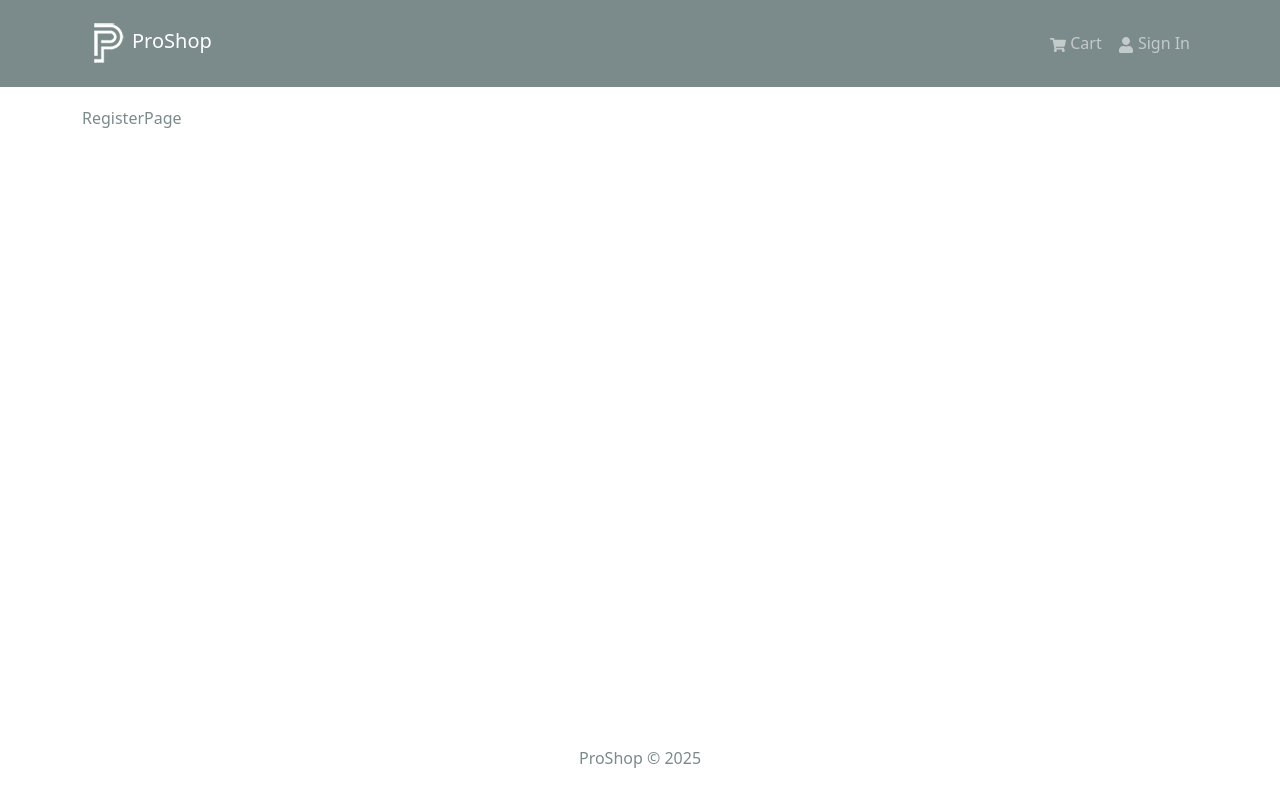
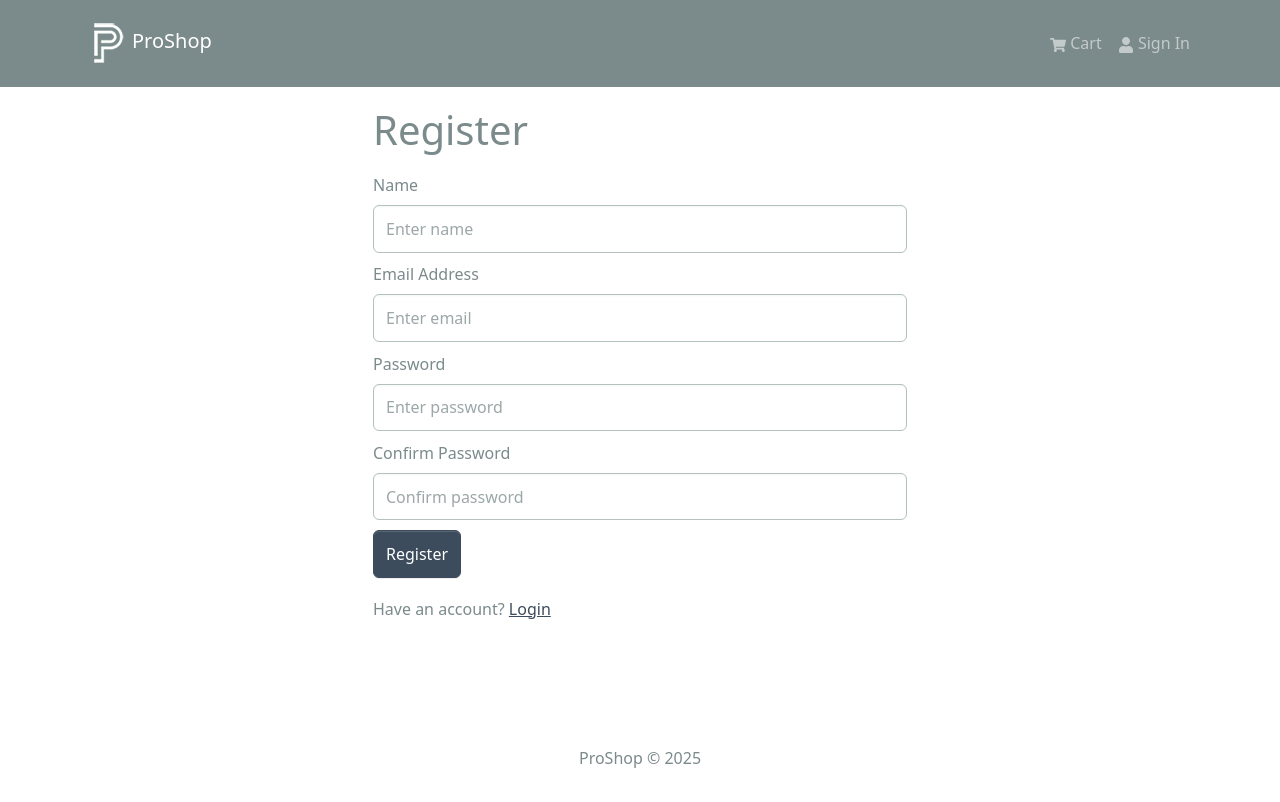
Before and after one commit to Saikiran-Reddy14/Proshop, a React (Create React App) app in the folder frontend/: page /register in a window 1280 px wide. Shown: the top 802 px of the page. Built offline with nearby package versions, Linux system fonts and the light colour scheme.

Commit message:
Added registration form with validation and redirect

```diff
--- a/frontend/src/pages/RegisterPage.js
+++ b/frontend/src/pages/RegisterPage.js
@@ -1,7 +1,122 @@
-import React from 'react';
+import React, { useState, useEffect } from 'react';
+import { Link, useLocation, useNavigate } from 'react-router-dom';
+import { Form, Button, Row, Col } from 'react-bootstrap';
+import { useDispatch, useSelector } from 'react-redux';
+import FormContainer from '../components/FormContainer';
+import Loader from '../components/Loader';
+import { useRegisterMutation } from '../slices/usersApiSlice';
+import { setCredentials } from '../slices/authSlice';
+import { toast } from 'react-toastify';
 
 const RegisterPage = () => {
-  return <div>RegisterPage</div>;
+  const [email, setEmail] = useState('');
+  const [password, setPassword] = useState('');
+  const [confirmPassword, setConfirmPassword] = useState('');
+  const [name, setName] = useState('');
+
+  const dispatch = useDispatch();
+  const navigate = useNavigate();
+
+  const [register, { isLoading }] = useRegisterMutation();
+
+  const { userInfo } = useSelector((state) => state.auth);
+
+  const { search } = useLocation();
+  const sp = new URLSearchParams(search);
+  const redirect = sp.get('redirect') || '/';
+
+  useEffect(() => {
+    if (userInfo) {
+      navigate(redirect);
+    }
+  }, [userInfo, redirect, navigate]);
+
+  const submitHandler = async (e) => {
+    e.preventDefault();
+    if (!email || !password || !name) {
+      toast.error('Please fill in all fields');
+      return;
+    }
+    if (password !== confirmPassword) {
+      toast.error('Passwords do not match');
+      return;
+    } else {
+      try {
+        const res = await register({ name, email, password }).unwrap();
+        dispatch(setCredentials({ ...res }));
+        navigate('/');
+      } catch (error) {
+        toast.error(error?.data?.message || error?.error);
+      }
+    }
+
+    // Reset fields after successful form submission
+    setEmail('');
+    setPassword('');
+    setName('');
+    setConfirmPassword('');
+  };
+
+  return (
+    <FormContainer>
+      <h1>Register</h1>
+      <Form onSubmit={submitHandler}>
+        <Form.Group className="my-2" controlId="name">
+          <Form.Label>Name</Form.Label>
+          <Form.Control
+            type="name"
+            placeholder="Enter name"
+            value={name}
+            onChange={(e) => setName(e.target.value)}
+          ></Form.Control>
+        </Form.Group>
+
+        <Form.Group className="my-2" controlId="email">
+          <Form.Label>Email Address</Form.Label>
+          <Form.Control
+            type="email"
+            placeholder="Enter email"
+            value={email}
+            onChange={(e) => setEmail(e.target.value.toLowerCase())}
+          ></Form.Control>
+        </Form.Group>
+
+        <Form.Group className="my-2" controlId="password">
+          <Form.Label>Password</Form.Label>
+          <Form.Control
+            type="password"
+            placeholder="Enter password"
+            value={password}
+            onChange={(e) => setPassword(e.target.value)}
+          ></Form.Control>
+        </Form.Group>
+        <Form.Group className="my-2" controlId="confirmPassword">
+          <Form.Label>Confirm Password</Form.Label>
+          <Form.Control
+            type="password"
+            placeholder="Confirm password"
+            value={confirmPassword}
+            onChange={(e) => setConfirmPassword(e.target.value)}
+          ></Form.Control>
+        </Form.Group>
+
+        <Button disabled={isLoading} type="submit" variant="primary">
+          Register
+        </Button>
+
+        {isLoading && <Loader />}
+      </Form>
+
+      <Row className="py-3">
+        <Col>
+          Have an account?{' '}
+          <Link to={redirect ? `/login?redirect=${redirect}` : '/login'}>
+            Login
+          </Link>
+        </Col>
+      </Row>
+    </FormContainer>
+  );
 };
 
 export default RegisterPage;
```
